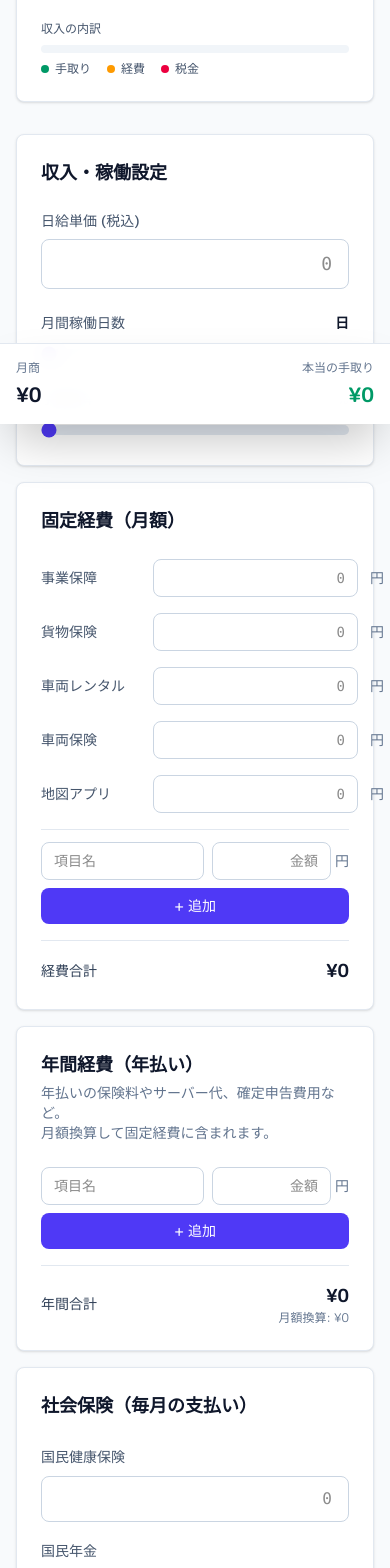
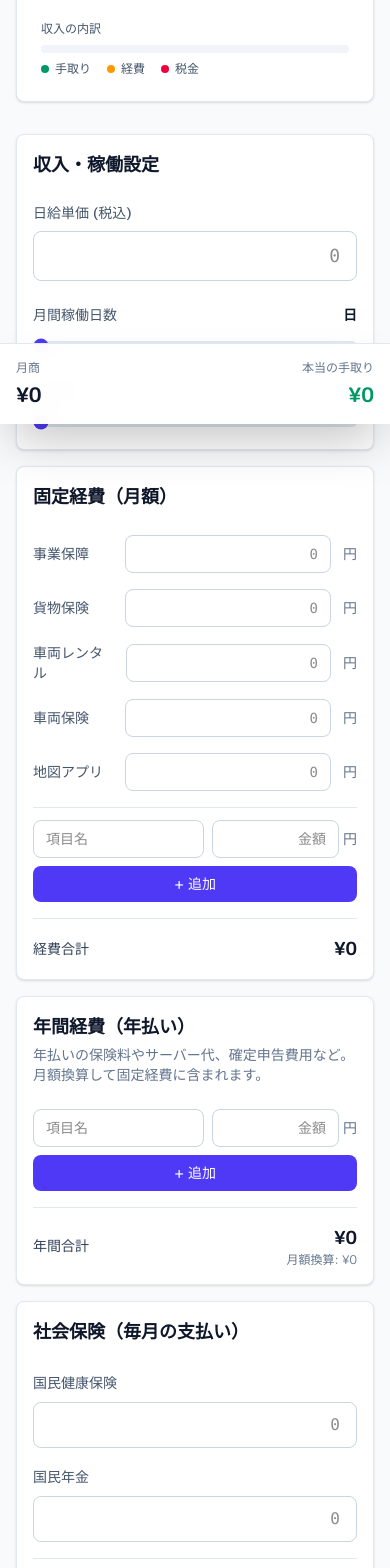
Before and after one commit to lomoreshiga-byte/freelance-simulator, a Next.js app: page /delivery in a window 390 px wide. Shown: the part 420-1988 px from the top of the page. Built offline with nearby package versions, Linux system fonts and the light colour scheme.

Commit message:
fix: mobile layout overflow in fixed expenses

```diff
--- a/src/app/components/FreelanceSimulator.tsx
+++ b/src/app/components/FreelanceSimulator.tsx
@@ -371,7 +371,7 @@ export default function FreelanceSimulator() {
         <div className="grid grid-cols-1 lg:grid-cols-2 gap-4 lg:gap-6">
 
           {/* Income Settings */}
-          <div className="bg-white rounded-lg border border-slate-200 shadow-sm p-6">
+          <div className="bg-white rounded-lg border border-slate-200 shadow-sm p-4 sm:p-6">
             <div className="mb-6">
               <h2 className="text-lg font-semibold text-slate-900">収入・稼働設定</h2>
             </div>
@@ -435,7 +435,7 @@ export default function FreelanceSimulator() {
           </div>
 
           {/* Fixed Expenses */}
-          <div className="bg-white rounded-lg border border-slate-200 shadow-sm p-6">
+          <div className="bg-white rounded-lg border border-slate-200 shadow-sm p-4 sm:p-6">
             <div className="mb-6">
               <h2 className="text-lg font-semibold text-slate-900">固定経費（月額）</h2>
             </div>
@@ -449,7 +449,7 @@ export default function FreelanceSimulator() {
                 { label: "地図アプリ", value: mapApp, setter: setMapApp },
               ].map((item) => (
                 <div key={item.label} className="flex items-center gap-3">
-                  <label className="text-sm font-medium text-slate-600 min-w-[100px]">{item.label}</label>
+                  <label className="text-sm font-medium text-slate-600 min-w-[5rem] sm:min-w-[100px]">{item.label}</label>
                   <input
                     type="text"
                     inputMode="numeric"
@@ -472,7 +472,7 @@ export default function FreelanceSimulator() {
                   <div className="pt-3 border-t border-slate-200"></div>
                   {customExpenses.map((expense, index) => (
                     <div key={index} className="flex items-center gap-3">
-                      <label className="text-sm font-medium text-slate-600 min-w-[100px]">{expense.name}</label>
+                      <label className="text-sm font-medium text-slate-600 min-w-[5rem] sm:min-w-[100px]">{expense.name}</label>
                       <input
                         type="text"
                         inputMode="numeric"
@@ -508,9 +508,9 @@ export default function FreelanceSimulator() {
                     value={newExpenseName}
                     onChange={(e) => setNewExpenseName(e.target.value)}
                     placeholder="項目名"
-                    className="flex-1 min-w-[120px] px-3 py-2 text-sm bg-white border border-slate-300 rounded-lg focus:ring-2 focus:ring-indigo-500 focus:border-indigo-500 outline-none transition-all"
+                    className="flex-1 min-w-[5rem] sm:min-w-[120px] px-3 py-2 text-sm bg-white border border-slate-300 rounded-lg focus:ring-2 focus:ring-indigo-500 focus:border-indigo-500 outline-none transition-all"
                   />
-                  <div className="flex-1 flex items-center gap-1 min-w-[120px]">
+                  <div className="flex-1 flex items-center gap-1 min-w-[5rem] sm:min-w-[120px]">
                     <input
                       type="text"
                       inputMode="numeric"
@@ -542,7 +542,7 @@ export default function FreelanceSimulator() {
           </div>
 
           {/* Annual Expenses */}
-          <div className="bg-white rounded-lg border border-slate-200 shadow-sm p-6">
+          <div className="bg-white rounded-lg border border-slate-200 shadow-sm p-4 sm:p-6">
             <div className="mb-6">
               <h2 className="text-lg font-semibold text-slate-900">年間経費（年払い）</h2>
               <p className="text-sm text-slate-500 mt-1">
@@ -556,7 +556,7 @@ export default function FreelanceSimulator() {
                 <>
                   {annualCustomExpenses.map((expense, index) => (
                     <div key={index} className="flex items-center gap-3">
-                      <label className="text-sm font-medium text-slate-600 min-w-[100px]">{expense.name}</label>
+                      <label className="text-sm font-medium text-slate-600 min-w-[5rem] sm:min-w-[100px]">{expense.name}</label>
                       <input
                         type="text"
                         inputMode="numeric"
@@ -593,9 +593,9 @@ export default function FreelanceSimulator() {
                     value={newAnnualExpenseName}
                     onChange={(e) => setNewAnnualExpenseName(e.target.value)}
                     placeholder="項目名"
-                    className="flex-1 min-w-[120px] px-3 py-2 text-sm bg-white border border-slate-300 rounded-lg focus:ring-2 focus:ring-indigo-500 focus:border-indigo-500 outline-none transition-all"
+                    className="flex-1 min-w-[5rem] sm:min-w-[120px] px-3 py-2 text-sm bg-white border border-slate-300 rounded-lg focus:ring-2 focus:ring-indigo-500 focus:border-indigo-500 outline-none transition-all"
                   />
-                  <div className="flex-1 flex items-center gap-1 min-w-[120px]">
+                  <div className="flex-1 flex items-center gap-1 min-w-[5rem] sm:min-w-[120px]">
                     <input
                       type="text"
                       inputMode="numeric"
@@ -630,7 +630,7 @@ export default function FreelanceSimulator() {
           </div>
 
           {/* Social Insurance */}
-          <div className="bg-white rounded-lg border border-slate-200 shadow-sm p-6">
+          <div className="bg-white rounded-lg border border-slate-200 shadow-sm p-4 sm:p-6">
             <div className="mb-6">
               <h2 className="text-lg font-semibold text-slate-900">社会保険（毎月の支払い）</h2>
             </div>
@@ -684,7 +684,7 @@ export default function FreelanceSimulator() {
           </div>
 
           {/* Tax Reserve */}
-          <div className="bg-white rounded-lg border border-slate-200 shadow-sm p-6">
+          <div className="bg-white rounded-lg border border-slate-200 shadow-sm p-4 sm:p-6">
             <div className="mb-6">
               <h2 className="text-lg font-semibold text-slate-900">税金の積立(翌年の支払い用)</h2>
             </div>
@@ -754,7 +754,7 @@ export default function FreelanceSimulator() {
           </div>
 
           {/* Savings */}
-          <div className="bg-white rounded-lg border border-slate-200 shadow-sm p-6">
+          <div className="bg-white rounded-lg border border-slate-200 shadow-sm p-4 sm:p-6">
             <div className="mb-6">
               <h2 className="text-lg font-semibold text-slate-900">オススメの節税</h2>
             </div>
```
